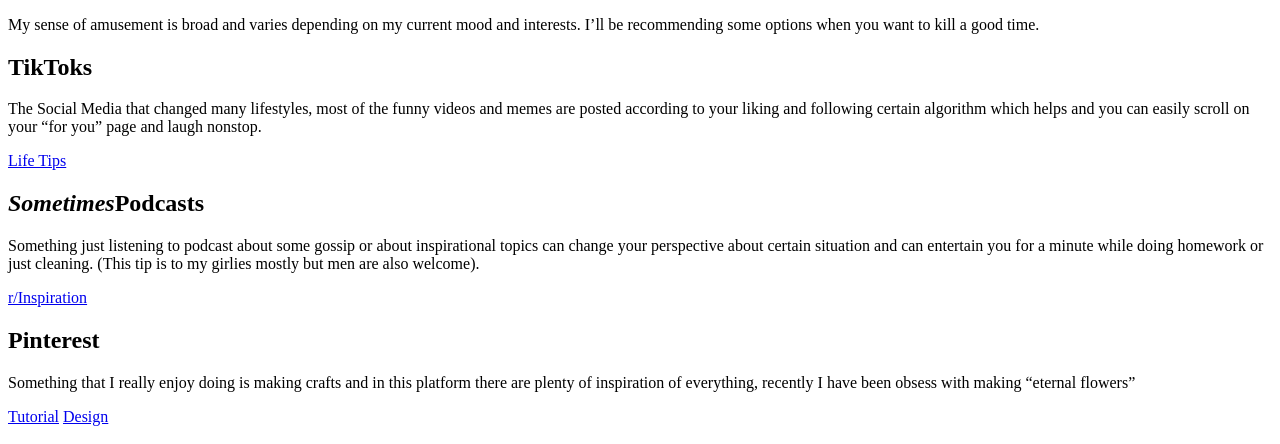
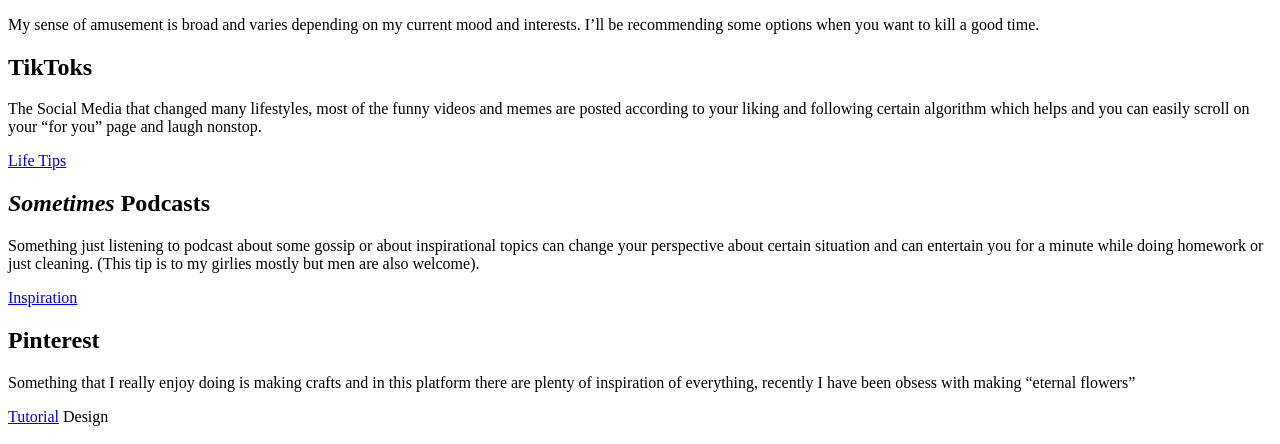
Before and after one commit to gladyssamaniego/gladyssamaniego.github.io, a plain HTML site: page amuse.html in a window 1280 px wide. Shown: the part 105-549 px from the top of the page. Drawn offline with Linux system fonts and the light colour scheme.

Commit message:
Update amuse.html

```diff
--- a/amuse.html
+++ b/amuse.html
@@ -13,13 +13,14 @@
 	<p>The Social Media that changed many lifestyles, most of the funny videos and memes are posted according to your liking and following certain algorithm which helps and you can easily scroll on your “for you” page and laugh nonstop. </p>
 	<a href=" https://www.tiktok.com/@bilinguemoreno/video/7169411233655901482?q=funny%20tiktoks&t=1706933427179">Life Tips</a>
 
-	<h2><em>Sometimes</em>Podcasts</h2>
+	<h2><em>Sometimes</em> Podcasts</h2>
 	<p>Something just listening to podcast about some gossip or about inspirational topics can change your perspective about certain situation and can entertain you for a minute while doing homework or just cleaning. (This tip is to my girlies mostly but men are also welcome).</p>
-	<a href="https://www.youtube.com/shorts/MXs_H27_KQQ">r/Inspiration</a>
+	<a href="https://www.youtube.com/shorts/MXs_H27_KQQ">Inspiration</a>
 
 	<h2>Pinterest</h2>
 	<p>Something that I really enjoy doing is making crafts and in this platform there are plenty of inspiration of everything, recently I have been obsess with making “eternal flowers”</p>
-	<a href="https://pin.it/2pyqUwiDq">Tutorial</a>  <a href=“https://pin.it/210zK5In1”> Design</a>
+	<a href="https://pin.it/2pyqUwiDq">Tutorial</a>
+	<a src="https://pin.it/4Ll1UhJ4n">Design</a>
 	<a href="index.html"><h1>Home</h1></a>
 	</body>
 	</html>
```
